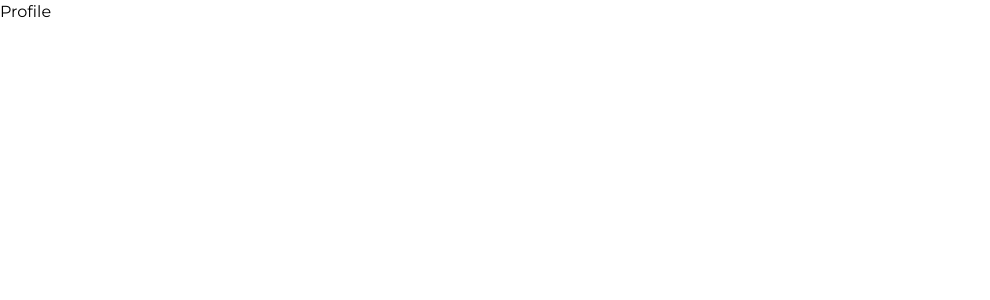
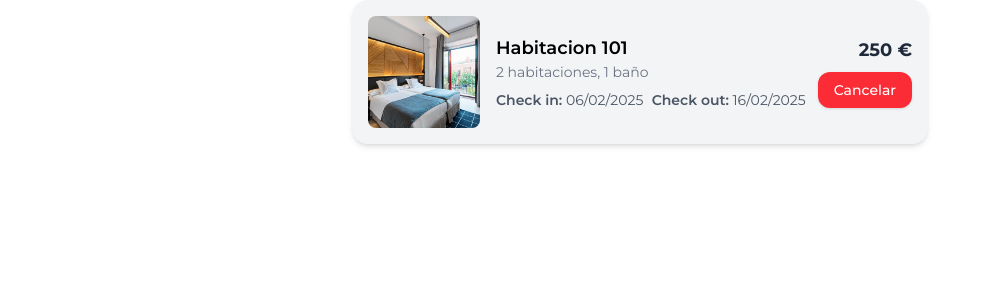
Before and after one commit to RubenMRDev/hotelJohnnieWalker, a React (Vite) app: page /profile in a window 1280 px wide. Shown: the top 300 px of the page, without its empty margins (0-990 px from the left). Built offline with nearby package versions, Linux system fonts and the light colour scheme.

Commit message:
added card

```diff
--- /dev/null
+++ b/src/components/CardAndDeck/Card.css
@@ -0,0 +1 @@
+@import "tailwindcss";
--- /dev/null
+++ b/src/components/CardAndDeck/Card.jsx
@@ -0,0 +1,39 @@
+import React from 'react';
+import "./Card.css";
+
+const Card = ({ room, price, checkIn, checkOut, onCancel }) => {
+    return (
+        <div className="flex items-center bg-gray-100 rounded-2xl shadow-md p-4 w-full max-w-md sm:max-w-lg lg:max-w-xl mx-auto">
+            <img
+                src={room.image}
+                alt={`Habitación ${room.name}`}
+                className="w-20 h-20 sm:w-24 sm:h-24 lg:w-28 lg:h-28 rounded-lg object-cover"
+            />
+
+            <div className="flex-grow ml-3 sm:ml-4 text-left">
+                <h3 className="text-base sm:text-lg font-semibold">Habitacion {room.name}</h3>
+                <p className="text-xs sm:text-sm text-gray-500">{room.description}</p>
+                <div className="flex justify-between text-xs sm:text-sm text-gray-600 mt-2">
+                    <div>
+                        <span className="font-semibold">Check in:</span> {checkIn}
+                    </div>
+                    <div>
+                        <span className="font-semibold">Check out:</span> {checkOut}
+                    </div>
+                </div>
+            </div>
+
+            <div className="text-right ml-3">
+                <p className="text-base sm:text-lg font-bold text-gray-800">{price} €</p>
+                <button
+                    onClick={onCancel}
+                    className="mt-2 bg-red-500 text-white font-medium text-xs sm:text-sm px-3 sm:px-4 py-1.5 sm:py-2 rounded-xl shadow hover:bg-red-600 transition-colors"
+                >
+                    Cancelar
+                </button>
+            </div>
+        </div>
+    );
+};
+
+export default Card;
--- a/src/pages/Profile.jsx
+++ b/src/pages/Profile.jsx
@@ -1,8 +1,9 @@
 import React from 'react'
+import Card from '../components/CardAndDeck/Card'
 
 function Profile() {
   return (
-    <p>Profile</p>
+    <Card room={{name: "101", description: "2 habitaciones, 1 baño", image: "../src/assets/image/room1.png"}} price={"250"} checkIn={"06/02/2025"} checkOut={"16/02/2025"}  onCancel/>
   )
 }
 
```
Also changed, not shown: src/assets/image/room1.png (added), src/components/Card.jsx (deleted).
